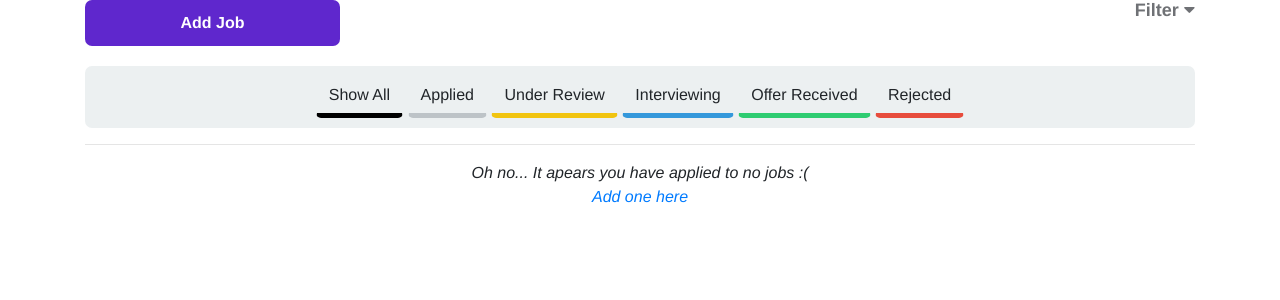
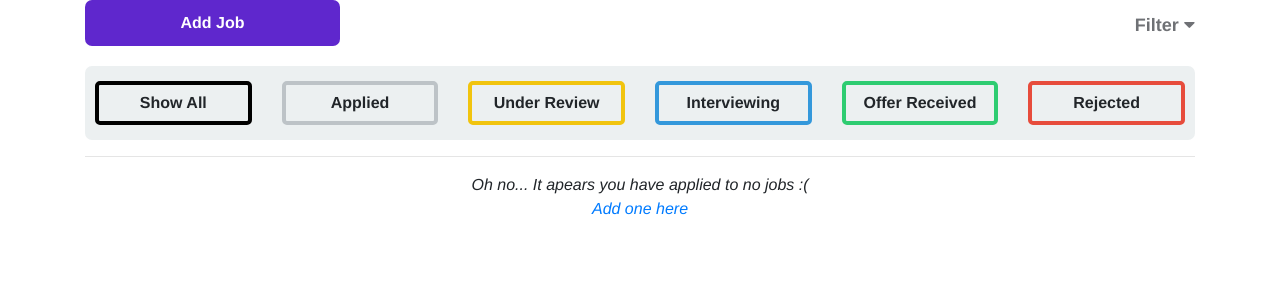
Before and after one commit to ntbol/applyist, a PHP site: page /dashboard.php in a window 1280 px wide, after a click on "Filter". Shown: the part 126-426 px from the top of the page. Run offline with PHP 8.4, Linux system fonts and the light colour scheme; the visitor is signed in with stand-in values (Sample User, id 1); data that the repository does not hold is empty; some libraries are stand-ins or nearby versions.

Commit message:
filter fixes

```diff
--- a/css/custom.css
+++ b/css/custom.css
@@ -97,9 +97,11 @@ body{
 }
 
 .btn-applied{
-	border-bottom: 5px solid #BDC3C7;
+	border: 4px solid #BDC3C7;
 	border-radius: 5px;
-
+	margin-bottom: 5px;
+	margin-top: 5px;
+	font-weight: 600;
 }
 .btn-applied:hover{
 	background: #BDC3C7;
@@ -108,9 +110,11 @@ body{
 }
 
 .btn-under-review{
-	border-bottom: 5px solid #F1C40F;
+	border: 4px solid #F1C40F;
 	border-radius: 5px;
-
+	margin-bottom: 5px;
+	margin-top: 5px;
+	font-weight: 600;
 }
 .btn-under-review:hover{
 	background: #F1C40F;
@@ -119,9 +123,11 @@ body{
 }
 
 .btn-interviewing{
-	border-bottom: 5px solid #3498DB;
+	border: 4px solid #3498DB;
 	border-radius: 5px;
-
+	margin-bottom: 5px;
+	margin-top: 5px;
+	font-weight: 600;
 }
 .btn-interviewing:hover{
 	background: #3498DB;
@@ -130,9 +136,11 @@ body{
 }
 
 .btn-offer-received{
-	border-bottom: 5px solid #2ECC71;
+	border: 4px solid #2ECC71;
 	border-radius: 5px;
-
+	margin-bottom: 5px;
+	margin-top: 5px;
+	font-weight: 600;
 }
 .btn-offer-received:hover{
 	background: #2ECC71;
@@ -141,9 +149,11 @@ body{
 }
 
 .btn-rejected{
-	border-bottom: 5px solid #E74C3C;
+	border: 4px solid #E74C3C;
 	border-radius: 5px;
-
+	margin-bottom: 5px;
+	margin-top: 5px;
+	font-weight: 600;
 }
 .btn-rejected:hover{
 	background: #E74C3C;
@@ -152,8 +162,11 @@ body{
 }
 
 .btn-show{
-	border-bottom: 5px solid black;
+	border: 4px solid black;
 	border-radius: 5px;
+	margin-bottom: 5px;
+	margin-top: 5px;
+	font-weight: 600;
 }
 .btn-show:hover{
 	background: black;
@@ -181,21 +194,16 @@ body{
 	color: white;
 
 }
-
-
 .profile{
 	border-radius: 50px;
 	width: 40px;
 	box-shadow: 0 0 0 3px #5F27CD;
 	margin-right: 10px
 }
-
 .big-profile{
 	border-radius: 50%;
 	width: 100%;
 }
-
-
 /* HIDE RADIO */
 [type=radio] {
   position: absolute;
--- a/dashboard.php
+++ b/dashboard.php
@@ -42,19 +42,33 @@
                 <div class="col-md-3">
                     <a href="new.php" class="btn btn-theme btn-block">Add Job</a>
                 </div>
-                <div class="col-md-9" align="right">
+                <div class="col-md-9" align="right" style="margin-top:15px">
                     <h5 class="small-header" style="font-weight: 600;"><a href="#" onclick="toggle_visibility('foo');" class="theme-link">Filter <span class="fas fa-caret-down"></span></a></h5>
                 </div>
             </div>
             <div id="foo" class="row" style="padding-top: 20px;display: none;">
                 <div class="col-12">
                     <div class="floats" style="margin-bottom: 0px; padding: 10px 0px 10px 0px;" align="center">
-                        <button class="active btn btn-show" data-filter="box">Show All</button>
-                        <button class="btn btn-applied" data-filter="applied">Applied</button>
-                        <button class="btn btn-under-review" data-filter="under-review">Under Review</button>
-                        <button class="btn btn-interviewing" data-filter="interviewing">Interviewing</button>
-                        <button class="btn btn-offer-received" data-filter="offer-received">Offer Received</button>
-                        <button class="btn btn-rejected" data-filter="rejected">Rejected</button>
+                        <div class="row" style="padding: 0px 10px 0px 10px;">
+                            <div class="col-lg-4 col-md-4 col-xl-2">
+                                <button class="active btn btn-show btn-block" data-filter="box">Show All</button>
+                            </div>
+                            <div class="col-lg-4 col-md-4 col-xl-2">
+                                <button class="btn btn-applied btn-block" data-filter="applied">Applied</button>
+                            </div>
+                            <div class="col-lg-4 col-md-4 col-xl-2">
+                                <button class="btn btn-under-review btn-block" data-filter="under-review">Under Review</button>
+                            </div>
+                            <div class="col-lg-4 col-md-4 col-xl-2">
+                                <button class="btn btn-interviewing btn-block" data-filter="interviewing">Interviewing</button>
+                            </div>
+                            <div class="col-lg-4 col-md-4 col-xl-2">
+                                <button class="btn btn-offer-received btn-block" data-filter="offer-received">Offer Received</button>
+                            </div>
+                            <div class="col-lg-4 col-md-4 col-xl-2">
+                                <button class="btn btn-rejected btn-block" data-filter="rejected">Rejected</button>
+                            </div>
+                        </div>
                     </div>
                 </div>
             </div>
```
Also changed, not shown: php/delete.php (+3 -7 lines).
